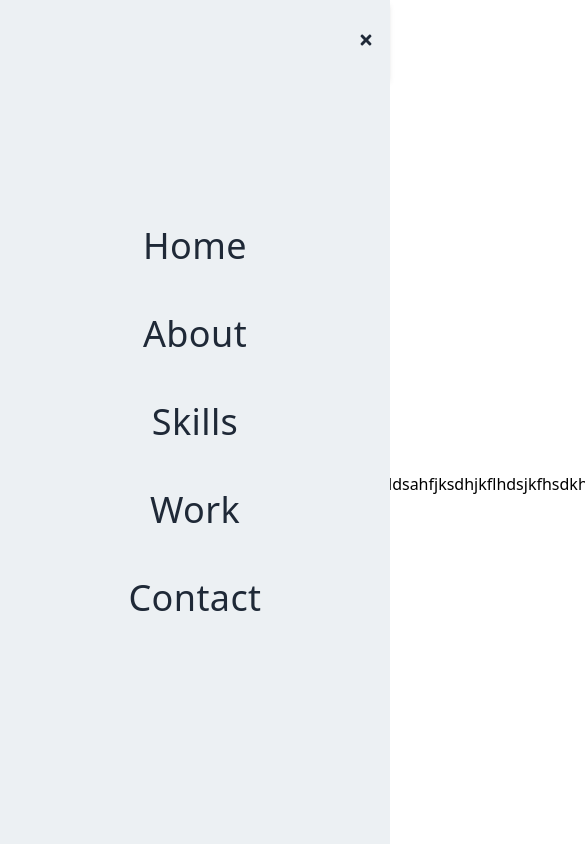
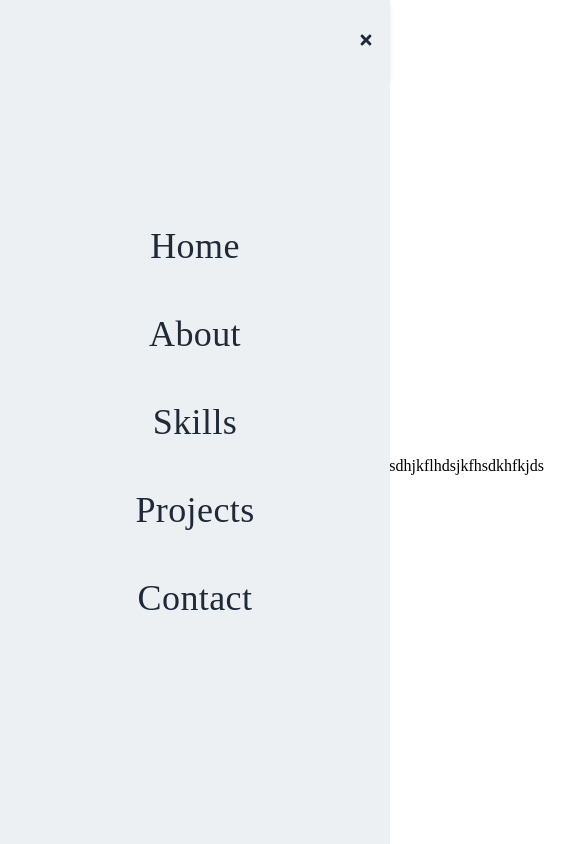
Before and after one commit to 85Marcin/portfolio_page, a React (Create React App) app: page / in a window 390 px wide. Both pictures are taken after a click on the element 366 px from the left and 40 px from the top of the page. Shown: the top 844 px of the page, 585 px wide, since content can reach past the window. Built offline with nearby package versions, Linux system fonts and the light colour scheme.

Commit message:
working on projects and colours

```diff
--- a/src/assets/projects/data/data.js
+++ b/src/assets/projects/data/data.js
@@ -9,6 +9,7 @@ export const data = [
     image: DVD,
     github: "https://github.com/85Marcin/DVD_shop",
     videoUrl: "/videos/countdown.mp4",
+    description: "Inventory Management App",
   },
   {
     id: 2,
@@ -16,6 +17,7 @@ export const data = [
     image: BreakTime,
     github: "https://github.com/85Marcin/BreakTime-app",
     videoUrl: "/videos/countdown.mp4",
+    description: "Habbit tracker",
   },
   {
     id: 3,
@@ -23,5 +25,6 @@ export const data = [
     image: CapstoneBooks,
     github: "https://github.com/85Marcin/Capstone_Book_Shop",
     videoUrl: "/videos/countdown.mp4",
+    description: "E-commerce with login authentication",
   },
 ]
--- a/src/components/About.jsx
+++ b/src/components/About.jsx
@@ -7,7 +7,7 @@ const About = () => {
       <div className="flex flex-col items-center justify-center w-full h-full">
         <div className="max-w-[1000px] w-full gap-8 px-4 mx-auto sm:max-w-screen-md md:max-w-screen-lg xl:max-w-screen-xl">
           <div className="pb-10 pl-4 sm:text-left">
-            <p className="inline text-4xl font-bold  text-[#5651e5] border-b-4 border-pink-600 sm:ml-10">
+            <p className="inline text-4xl font-bold  text-[#5651e5] border-b-4 border-[#ebdb65] sm:ml-10">
               About
             </p>
           </div>
--- a/src/components/Contact.jsx
+++ b/src/components/Contact.jsx
@@ -12,34 +12,30 @@ const Contact = () => {
         className="flex flex-col max-w-[600px] w-full"
       >
         <div className="pb-8">
-          <p className="text-4xl font-bold inline border-b-4 border-pink-600 text-[#5651e5]">
+          <p className="text-4xl font-bold inline border-b-4 border-[#ebdb65] text-[#5651e5]">
             Contact
-          </p>
-          <p className="text-gray-300 py-4">
-            Submit the form below or shoot me an email -
-            vutukuri.kumar192st.niituniversity.in
           </p>
         </div>
         <input
-          className="bg-[#ccd6f6] p-2"
+          className="bg-[#ffffff] p-2"
           type="text"
           placeholder="Name"
           name="name"
         />
         <input
-          className="my-4 p-2 bg-[#ccd6f6]"
+          className="my-4 p-2 bg-[#ffffff]"
           type="email"
           placeholder="Email"
           name="email"
         />
         <textarea
-          className="bg-[#ccd6f6] p-2"
+          className="bg-[#ffffff] p-2"
           name="message"
           rows="10"
           placeholder="Message"
         ></textarea>
-        <button className="text-white border-2 hover:bg-pink-600 hover:border-pink-600 px-4 py-3 my-8 mx-auto flex items-center">
-          Let's Collaborate
+        <button className="border-2 border-[#cfd2d6] p-2 my-3 flex items-center bg-[#bfd0e6]   hover:bg-[#e5e8eb] hover:border-[#bfd0e6] duration-200 mx-auto   ">
+          Submit
         </button>
       </form>
     </div>
--- a/src/components/Home.jsx
+++ b/src/components/Home.jsx
@@ -19,7 +19,7 @@ function Home() {
           saclkdsnacldsnfjkhdsafhdsahfjhdsaklfhkdsahfjkldsahfjksdhjkflhdsjkfhsdkhfkjds
         </p>
         <div>
-          <Link to="work" smooth={true} duartion={500}>
+          <Link to="projects" smooth={true} duartion={500}>
             <button className="group border-2 border-[#cfd2d6] p-2 my-2 flex items-center bg-[#bfd0e6] hover:bg-[#e5e8eb] hover:border-[#bfd0e6] duration-200">
               View work
               <span className="group-hover:rotate-90 duration-300">
--- a/src/components/NavBar.jsx
+++ b/src/components/NavBar.jsx
@@ -27,8 +27,8 @@ function NavBar() {
             </Link>
           </li>
           <li>
-            <Link to="work" smooth={true} duartion={500}>
-              Work
+            <Link to="projects" smooth={true} duartion={500}>
+              Projects
             </Link>
           </li>
           <li>
@@ -66,8 +66,13 @@ function NavBar() {
           </Link>
         </li>
         <li className="py-6">
-          <Link onClick={handleClick} to="work" smooth={true} duartion={500}>
-            Work
+          <Link
+            onClick={handleClick}
+            to="projects"
+            smooth={true}
+            duartion={500}
+          >
+            Projects
           </Link>
         </li>
         <li className="py-6">
--- a/src/components/Skills.jsx
+++ b/src/components/Skills.jsx
@@ -9,7 +9,7 @@ function Skills() {
       {/* container */}
       <div className="max-w-[1000px] mx-auto p-4 flex flex-col justify-center w-full h-full">
         <div>
-          <p className="inline text-4xl font-bold text-[#5651e5]  border-b-4 border-pink-600">
+          <p className="inline text-4xl font-bold text-[#5651e5]  border-b-4 border-[#ebdb65]">
             Skills
           </p>
           <p className="py-4">The are the technologies I have worked with</p>
--- a/src/components/Work.jsx
+++ b/src/components/Work.jsx
@@ -22,19 +22,25 @@ const Work = () => {
   }
 
   return (
-    <div name="work" className="w-full md:h-screen text-gray-300 bg-[#ecf0f3]">
+    <div
+      name="projects"
+      className="w-full md:h-screen text-gray-300 bg-[#ecf0f3]"
+    >
       <div className="max-w-[1200px] mx-auto p-4 flex flex-col justify-center w-full h-full">
         <div className="pb-8">
-          <p className="text-4xl font-bold inline border-b-4 text-[#5651e5] border-pink-600">
-            Work
+          <p className="text-4xl font-bold inline border-b-4 border-[#ebdb65] text-[#5651e5] ">
+            Projects
           </p>
-          <p className="py-6">Check out some of my recent work</p>
         </div>
 
         {/* container for projects */}
-        <div className="grid sm:grid-cols-2 md:grid-cols-3 gap-4">
+        <div
+          className="grid sm:grid-cols-2  md:grid-cols-3 gap-8 grid-flow-row text-center"
+          //   style={{ gridAutoFlow: "row" }}
+        >
           {/* Grid Item */}
           {project.map((item, index) => (
+            <div>
               <div
                 key={index}
                 style={{
@@ -45,7 +51,7 @@ const Work = () => {
               flex justify-center text-center items-center mx-auto content-div "
               >
                 {/* Hover effect for images */}
-              <div className="opacity-0 group-hover:opacity-100 ">
+                <div className="opacity-0 group-hover:opacity-100">
                   <span className="text-2xl font bold text-white tracking-wider ">
                     {item.name}
                   </span>
@@ -59,7 +65,6 @@ const Work = () => {
                         Code
                       </button>
                     </a>
-                  {/* Use e.preventDefault() to prevent anchor tag navigation */}
                     <button
                       onClick={() => {
                         openVideoModal(item.videoUrl)
@@ -67,10 +72,14 @@ const Work = () => {
                       className="text-center rounded-lg px-4 py-3 m-2
                        bg-white text-gray-700 font-bold text-lg"
                     >
-                    Live
+                      Demo
                     </button>
                   </div>
                 </div>
+              </div>
+              <p className="mt-5 text-gray-500 font-bold text-2xl">
+                {item.description}
+              </p>
             </div>
           ))}
         </div>
--- a/src/index.css
+++ b/src/index.css
@@ -4,10 +4,11 @@
 
 @import url("https://fonts.googleapis.com/css2?family=Raleway:wght@300;400;500;600;700;800;900&display=swap");
 @import url("https://fonts.googleapis.com/css2?family=Francois+One&display=swap");
+@import url("https://fonts.googleapis.com/css2?family=Phudu:wght@500&display=swap");
 
 @layer base {
   body {
-    @apply font-[Francois+One];
+    @apply font-[Phudu];
   }
   li {
     @apply px-4;
```
Also changed, not shown: src/assets/Portfolio.png (added). Lines whose indentation alone changed are shown as unchanged.
